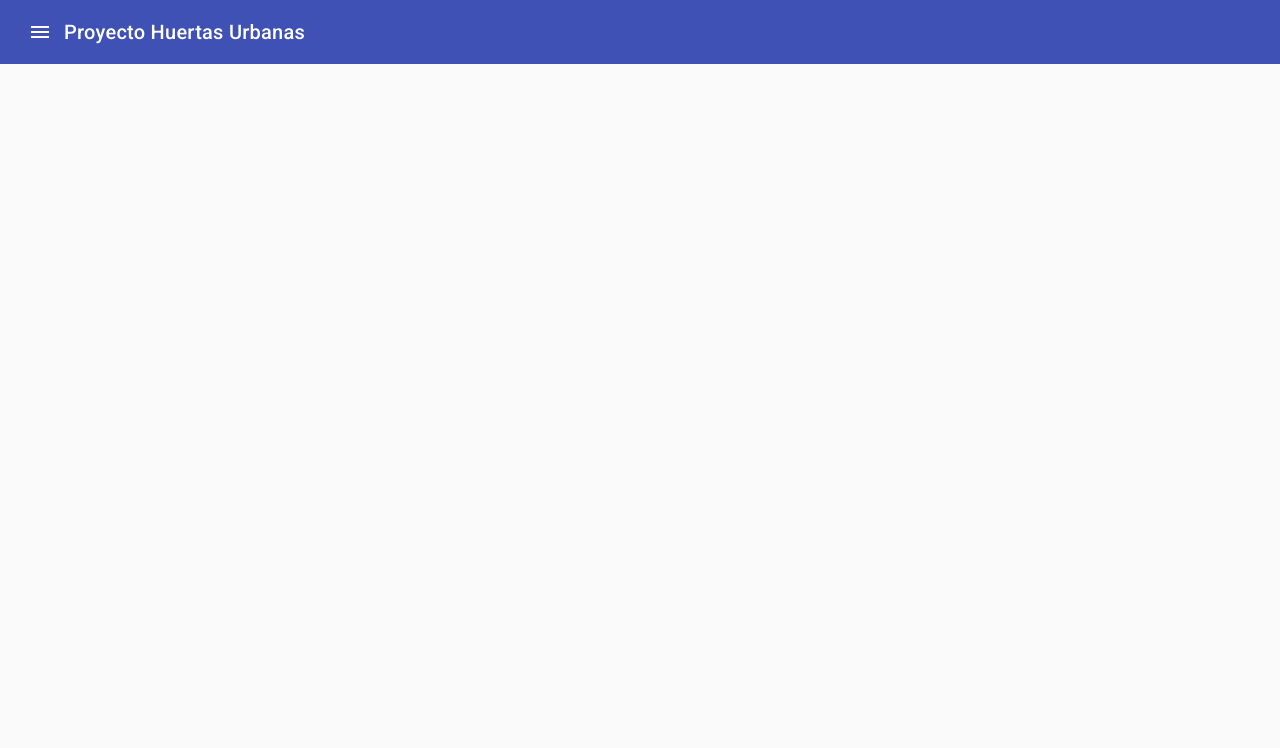
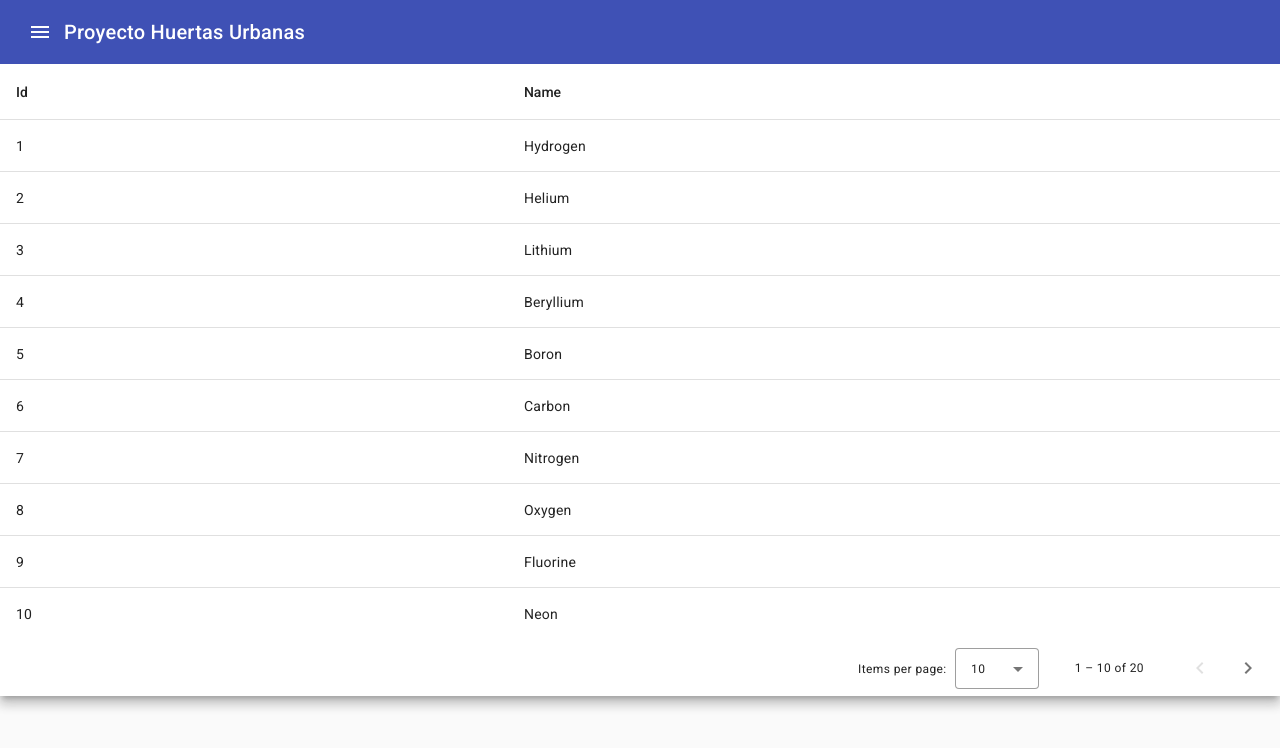
Before and after one commit to AdrianaAgudelo/ProyectoHuertasUrbanas, an Angular app: page /tabla in a window 1280 px wide. Before the commit this address led to /. Shown: the top 748 px of the page. Built offline with nearby package versions, Linux system fonts and the light colour scheme.

Commit message:
proyecto inicial

```diff
--- a/src/app/Components/menu/menu.component.html
+++ b/src/app/Components/menu/menu.component.html
@@ -5,10 +5,10 @@
       [opened]="(isWeb$ | async) === false">
     <mat-toolbar>Menú</mat-toolbar>
     <mat-nav-list>
-      <a mat-list-item href="/Login">Clientes</a>
-      <a mat-list-item href="/tablero">Sensores</a>
-      <a mat-list-item href="/formulario">Nuevas Solicitudes</a>
-      <a mat-list-item href="/formulario">Nuevas Solicitudes</a>
+      <a mat-list-item href="/Login"><mat-icon  aria-hidden = "falso"  aria-label = "Ejemplo de icono de inicio"  fontIcon = "fingerprint" color="primary">fingerprint</mat-icon>Clientes</a>
+      <a mat-list-item href="/tablero"><mat-icon  aria-hidden = "falso"  aria-label = "Ejemplo de icono de inicio"  fontIcon = "sensors" color="primary">sensors</mat-icon>Sensores</a>
+      <a mat-list-item href="/formulario"><mat-icon  aria-hidden = "falso"  aria-label = "Ejemplo de icono de inicio"  fontIcon = "library_add_check" color="primary">library_add_check</mat-icon>Solicitudes</a>
+      <a mat-list-item href="/tabla"><mat-icon  aria-hidden = "falso"  aria-label = "Ejemplo de icono de inicio"  fontIcon = "inventory" color="primary">inventory</mat-icon>Inventario</a>
     </mat-nav-list>
   </mat-sidenav>
   <mat-sidenav-content>
--- /dev/null
+++ b/src/app/Components/tabla/tabla-datasource.ts
@@ -0,0 +1,111 @@
+import { DataSource } from '@angular/cdk/collections';
+import { MatPaginator } from '@angular/material/paginator';
+import { MatSort } from '@angular/material/sort';
+import { map } from 'rxjs/operators';
+import { Observable, of as observableOf, merge } from 'rxjs';
+
+// TODO: Replace this with your own data model type
+export interface TablaItem {
+  name: string;
+  id: number;
+}
+
+// TODO: replace this with real data from your application
+const EXAMPLE_DATA: TablaItem[] = [
+  {id: 1, name: 'Hydrogen'},
+  {id: 2, name: 'Helium'},
+  {id: 3, name: 'Lithium'},
+  {id: 4, name: 'Beryllium'},
+  {id: 5, name: 'Boron'},
+  {id: 6, name: 'Carbon'},
+  {id: 7, name: 'Nitrogen'},
+  {id: 8, name: 'Oxygen'},
+  {id: 9, name: 'Fluorine'},
+  {id: 10, name: 'Neon'},
+  {id: 11, name: 'Sodium'},
+  {id: 12, name: 'Magnesium'},
+  {id: 13, name: 'Aluminum'},
+  {id: 14, name: 'Silicon'},
+  {id: 15, name: 'Phosphorus'},
+  {id: 16, name: 'Sulfur'},
+  {id: 17, name: 'Chlorine'},
+  {id: 18, name: 'Argon'},
+  {id: 19, name: 'Potassium'},
+  {id: 20, name: 'Calcium'},
+];
+
+/**
+ * Data source for the Tabla view. This class should
+ * encapsulate all logic for fetching and manipulating the displayed data
+ * (including sorting, pagination, and filtering).
+ */
+export class TablaDataSource extends DataSource<TablaItem> {
+  data: TablaItem[] = EXAMPLE_DATA;
+  paginator: MatPaginator | undefined;
+  sort: MatSort | undefined;
+
+  constructor() {
+    super();
+  }
+
+  /**
+   * Connect this data source to the table. The table will only update when
+   * the returned stream emits new items.
+   * @returns A stream of the items to be rendered.
+   */
+  connect(): Observable<TablaItem[]> {
+    if (this.paginator && this.sort) {
+      // Combine everything that affects the rendered data into one update
+      // stream for the data-table to consume.
+      return merge(observableOf(this.data), this.paginator.page, this.sort.sortChange)
+        .pipe(map(() => {
+          return this.getPagedData(this.getSortedData([...this.data ]));
+        }));
+    } else {
+      throw Error('Please set the paginator and sort on the data source before connecting.');
+    }
+  }
+
+  /**
+   *  Called when the table is being destroyed. Use this function, to clean up
+   * any open connections or free any held resources that were set up during connect.
+   */
+  disconnect(): void {}
+
+  /**
+   * Paginate the data (client-side). If you're using server-side pagination,
+   * this would be replaced by requesting the appropriate data from the server.
+   */
+  private getPagedData(data: TablaItem[]): TablaItem[] {
+    if (this.paginator) {
+      const startIndex = this.paginator.pageIndex * this.paginator.pageSize;
+      return data.splice(startIndex, this.paginator.pageSize);
+    } else {
+      return data;
+    }
+  }
+
+  /**
+   * Sort the data (client-side). If you're using server-side sorting,
+   * this would be replaced by requesting the appropriate data from the server.
+   */
+  private getSortedData(data: TablaItem[]): TablaItem[] {
+    if (!this.sort || !this.sort.active || this.sort.direction === '') {
+      return data;
+    }
+
+    return data.sort((a, b) => {
+      const isAsc = this.sort?.direction === 'asc';
+      switch (this.sort?.active) {
+        case 'name': return compare(a.name, b.name, isAsc);
+        case 'id': return compare(+a.id, +b.id, isAsc);
+        default: return 0;
+      }
+    });
+  }
+}
+
+/** Simple sort comparator for example ID/Name columns (for client-side sorting). */
+function compare(a: string | number, b: string | number, isAsc: boolean): number {
+  return (a < b ? -1 : 1) * (isAsc ? 1 : -1);
+}
--- /dev/null
+++ b/src/app/Components/tabla/tabla.component.css
@@ -0,0 +1,3 @@
+.full-width-table {
+  width: 100%;
+}
--- /dev/null
+++ b/src/app/Components/tabla/tabla.component.html
@@ -0,0 +1,26 @@
+<div class="mat-elevation-z8">
+  <table mat-table class="full-width-table" matSort aria-label="Elements">
+    <!-- Id Column -->
+    <ng-container matColumnDef="id">
+      <th mat-header-cell *matHeaderCellDef mat-sort-header>Id</th>
+      <td mat-cell *matCellDef="let row">{{row.id}}</td>
+    </ng-container>
+
+    <!-- Name Column -->
+    <ng-container matColumnDef="name">
+      <th mat-header-cell *matHeaderCellDef mat-sort-header>Name</th>
+      <td mat-cell *matCellDef="let row">{{row.name}}</td>
+    </ng-container>
+
+    <tr mat-header-row *matHeaderRowDef="displayedColumns"></tr>
+    <tr mat-row *matRowDef="let row; columns: displayedColumns;"></tr>
+  </table>
+
+  <mat-paginator #paginator
+      [length]="dataSource?.data?.length"
+      [pageIndex]="0"
+      [pageSize]="10"
+      [pageSizeOptions]="[5, 10, 20]"
+      aria-label="Select page">
+  </mat-paginator>
+</div>
--- /dev/null
+++ b/src/app/Components/tabla/tabla.component.ts
@@ -0,0 +1,30 @@
+import { AfterViewInit, Component, ViewChild } from '@angular/core';
+import { MatPaginator } from '@angular/material/paginator';
+import { MatSort } from '@angular/material/sort';
+import { MatTable } from '@angular/material/table';
+import { TablaDataSource, TablaItem } from './tabla-datasource';
+
+@Component({
+  selector: 'app-tabla',
+  templateUrl: './tabla.component.html',
+  styleUrls: ['./tabla.component.css']
+})
+export class TablaComponent implements AfterViewInit {
+  @ViewChild(MatPaginator) paginator!: MatPaginator;
+  @ViewChild(MatSort) sort!: MatSort;
+  @ViewChild(MatTable) table!: MatTable<TablaItem>;
+  dataSource: TablaDataSource;
+
+  /** Columns displayed in the table. Columns IDs can be added, removed, or reordered. */
+  displayedColumns = ['id', 'name'];
+
+  constructor() {
+    this.dataSource = new TablaDataSource();
+  }
+
+  ngAfterViewInit(): void {
+    this.dataSource.sort = this.sort;
+    this.dataSource.paginator = this.paginator;
+    this.table.dataSource = this.dataSource;
+  }
+}
```
Also changed, not shown: src/app/app-routing.module.ts (+5 -2 lines), src/app/app.module.ts (+10 -2 lines).
